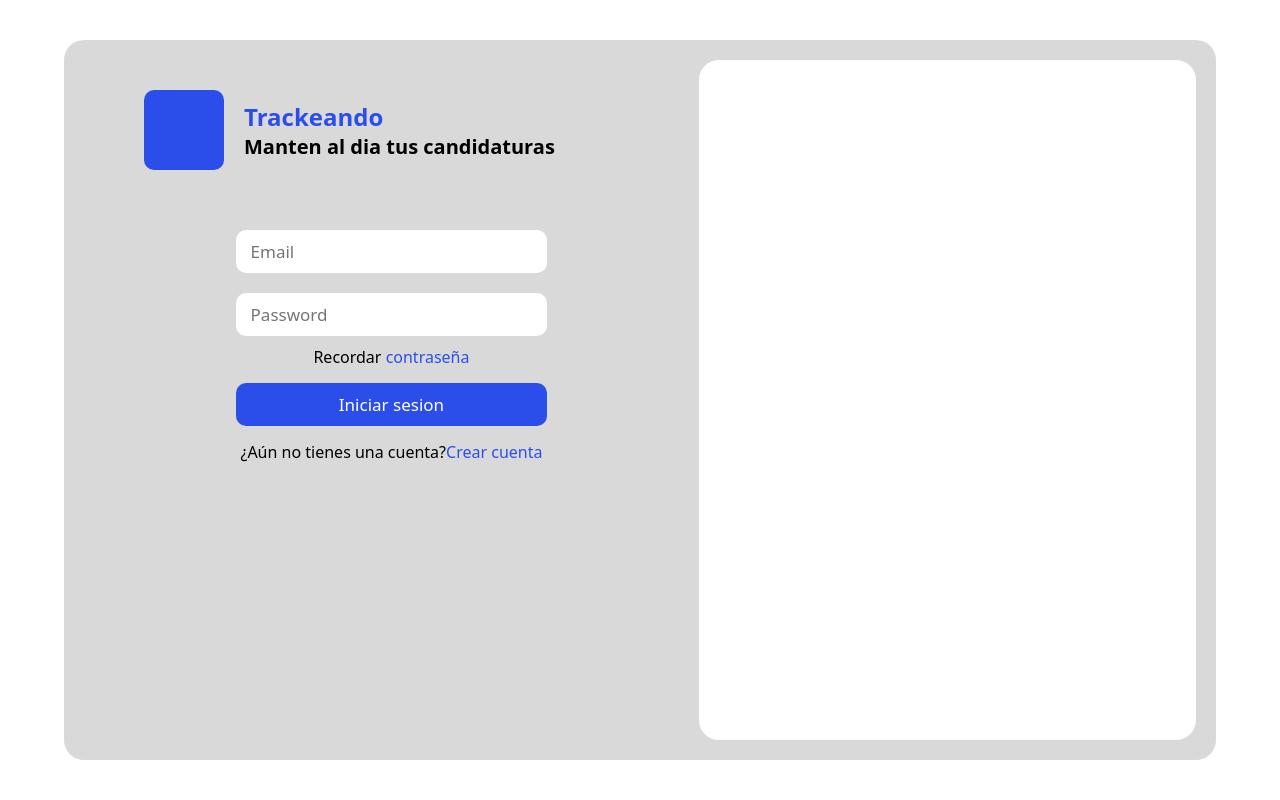
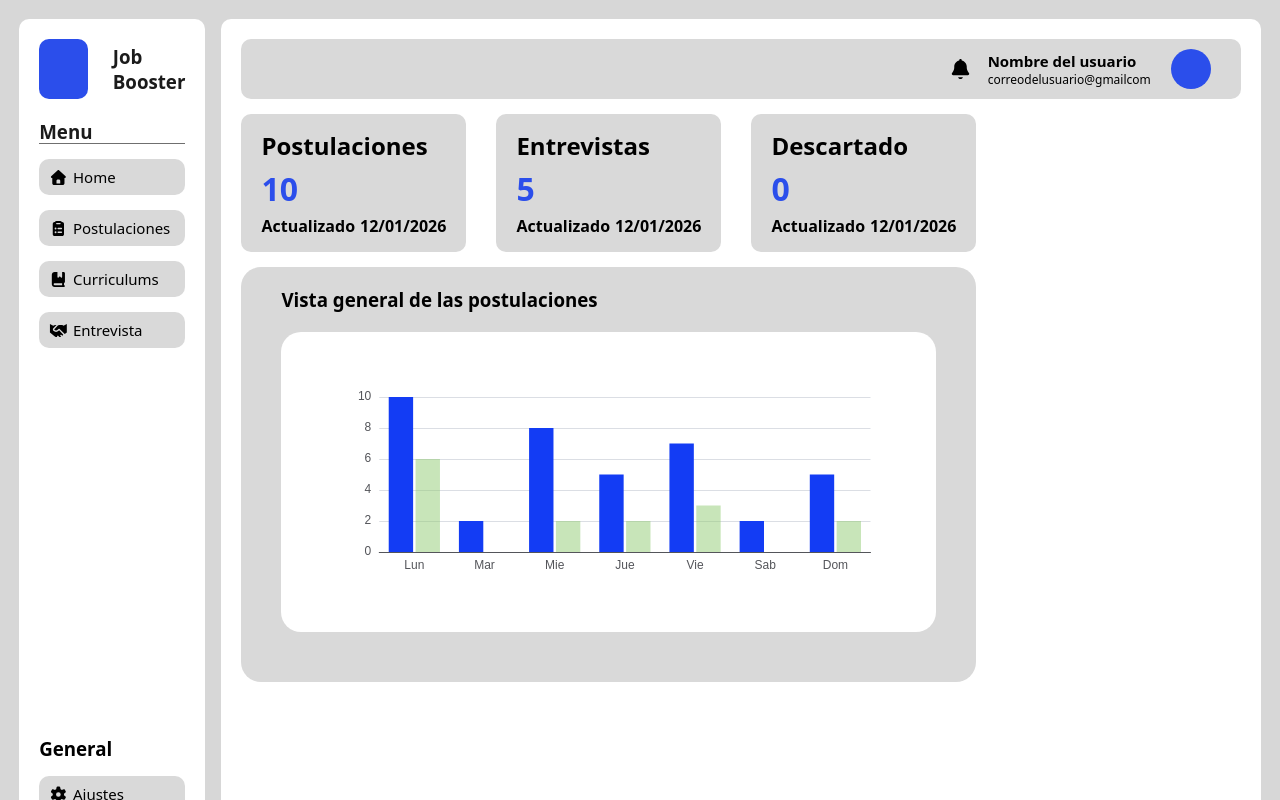
Before and after one commit to SertoriusX/spain-fs-pt-122-Job-Strategy-Booster, a React (Vite) app: page / in a window 1280 px wide. Shown: the top 800 px of the page. Built offline with nearby package versions, Linux system fonts and the light colour scheme.

Commit message:
Importacion Layout

```diff
--- a/src/pages/App.jsx
+++ b/src/pages/App.jsx
@@ -1,9 +1,9 @@
-
 import Registration from "./RegistrationPage"
+import Layout from "./Layout"
 
 function App(){
     return(
-        <Registration/>
+        <Layout/>
     )
 }
 
```
